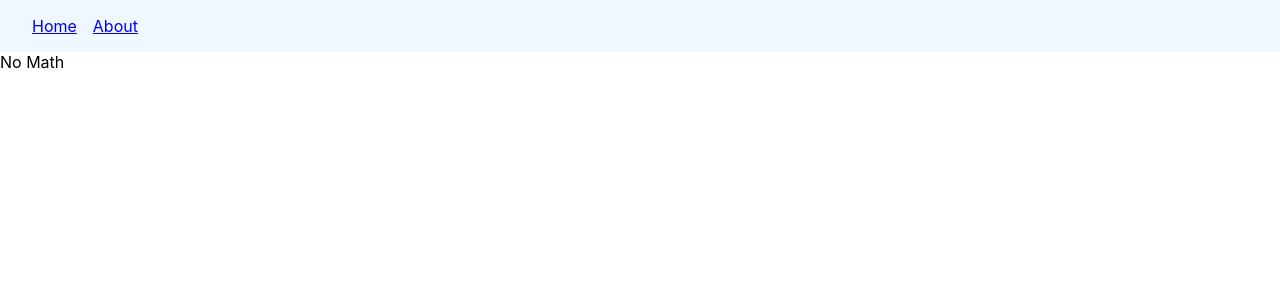
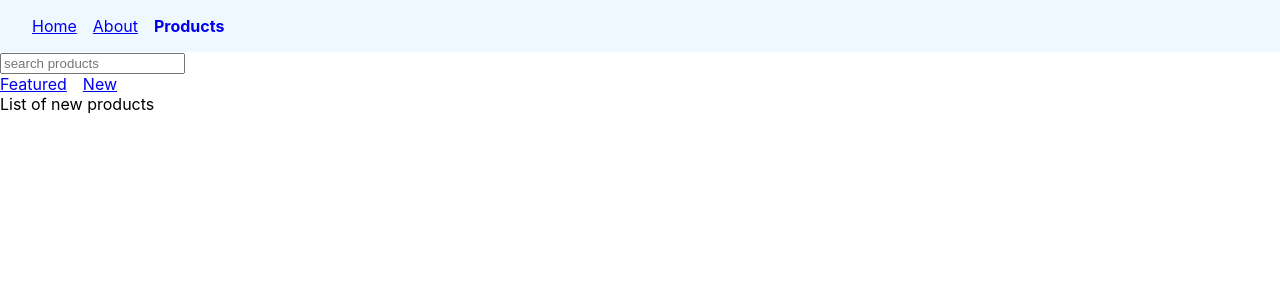
Before and after one commit to harshashastry6894/react-router, a React (Create React App) app: page /products/new in a window 1280 px wide. Shown: the top 300 px of the page. Built offline with nearby package versions, Linux system fonts and the light colour scheme.

Commit message:
Nested routes

```diff
--- a/src/App.js
+++ b/src/App.js
@@ -2,19 +2,26 @@
 import { Home } from './components/Home';
 import { About } from './components/About';
 import { OrderSummary } from './components/OrderSummary';
+import { Products } from './components/Products';
+import { Featured } from './components/Featured';
+import { New } from './components/New';
 import { NoMatch } from './components/NoMatch';
 import { Navbar } from './components/Navbar';
 
 function App() {
   return (
     <>
-    <Navbar />
-    <Routes>
-      <Route path="/" element={<Home />}></Route>
-      <Route path="/about" element={<About />}></Route>
-      <Route path="/order-summary" element={<OrderSummary />}></Route>
-      <Route path="*" element={<NoMatch />}></Route>
-    </Routes>
+      <Navbar />
+      <Routes>
+        <Route path="/" element={<Home />}></Route>
+        <Route path="about" element={<About />}></Route>
+        <Route path="order-summary" element={<OrderSummary />}></Route>
+        <Route path="products" element={<Products />}>
+          <Route path="featured" element={<Featured />}></Route>
+          <Route path="new" element={<New />}></Route>
+        </Route>
+        <Route path="*" element={<NoMatch />}></Route>
+      </Routes>
     </>
   );
 }
--- /dev/null
+++ b/src/components/Featured.js
@@ -0,0 +1,5 @@
+export const Featured = () => {
+    return (
+        <div>List of featured products</div>
+    )
+}
--- a/src/components/Navbar.js
+++ b/src/components/Navbar.js
@@ -2,9 +2,10 @@
 
 export const Navbar = () => {
     return (
-        <nav>
+        <nav className="primary-nav">
             <NavLink to='/'>Home</NavLink>
-            <NavLink to='about'>About</NavLink>
+            <NavLink to='/about'>About</NavLink>
+            <NavLink to='/products'>Products</NavLink>
         </nav>
     );
 };
--- /dev/null
+++ b/src/components/New.js
@@ -0,0 +1,5 @@
+export const New = () => {
+    return (
+        <div>List of new products</div>
+    )
+}
--- /dev/null
+++ b/src/components/Products.js
@@ -0,0 +1,16 @@
+import { Link, Outlet } from 'react-router-dom';
+
+export const Products = () => {
+    return (
+        <>
+            <div>
+                <input type="search" placeholder="search products" />
+            </div>
+            <nav>
+                <Link to="featured">Featured</Link>
+                <Link to="new">New</Link>
+            </nav>
+            <Outlet />
+        </>
+    )
+}
--- a/src/index.css
+++ b/src/index.css
@@ -12,7 +12,7 @@
     monospace;
 }
 
-nav {
+.primary-nav {
   background-color: aliceblue;
   padding: 16px 32px;
 }
```
